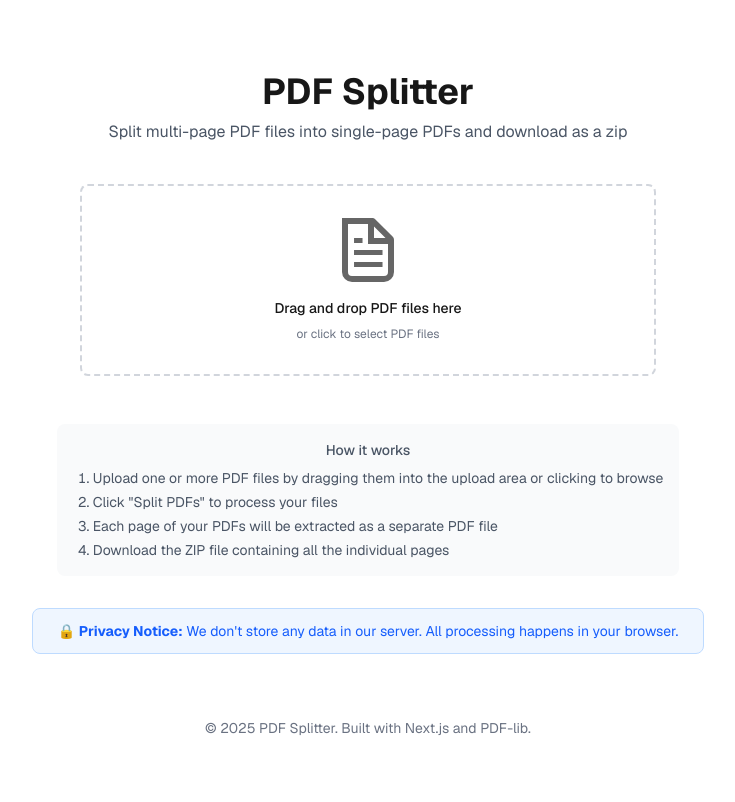
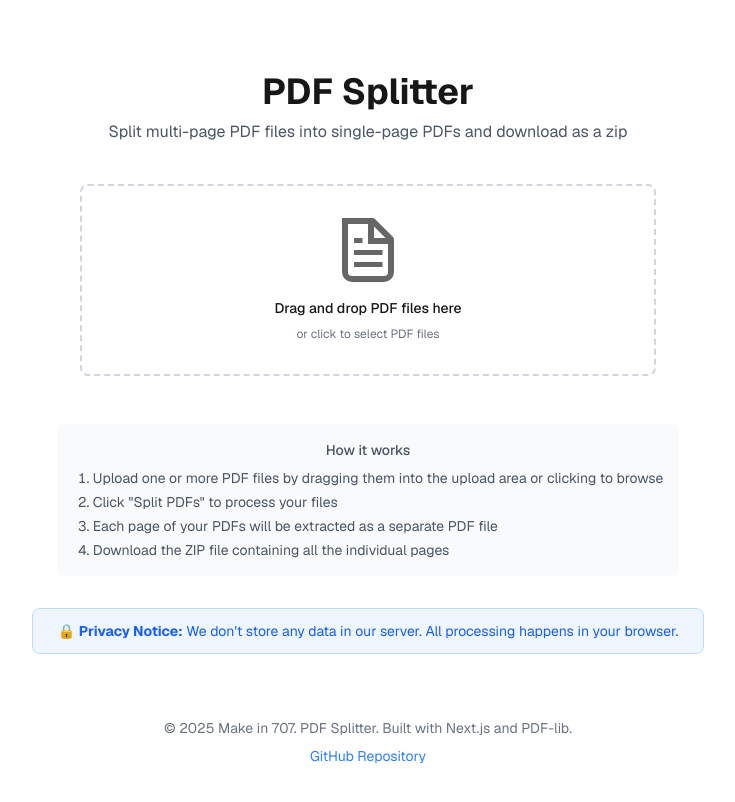
Before and after one commit to vuhung16au/pdf-splitter, a Next.js app: page / in a window 1280 px wide. Shown: the top 802 px of the page, without its empty margins (272-1007 px from the left). Built offline with nearby package versions, Linux system fonts and the light colour scheme.

Commit message:
Deployed and mention vercel link

```diff
--- a/app/page.tsx
+++ b/app/page.tsx
@@ -30,7 +30,15 @@ export default function Home() {
       </main>
 
       <footer className="row-start-3 w-full text-center py-6 text-sm text-gray-500 dark:text-gray-400">
-        <p>© {new Date().getFullYear()} PDF Splitter. Built with Next.js and PDF-lib.</p>
+        <p>© {new Date().getFullYear()} Make in 707. PDF Splitter. Built with Next.js and PDF-lib.</p>
+        <a
+          href="https://github.com/vuhung16au/pdf-splitter"
+          target="_blank"
+          rel="noopener noreferrer"
+          className="inline-block mt-2 text-blue-500 hover:text-blue-700 transition-colors"
+        >
+          GitHub Repository
+        </a>
       </footer>
     </div>
   );
```
Also changed, not shown: 1 other file (tests, documents, lock files or other folders).
